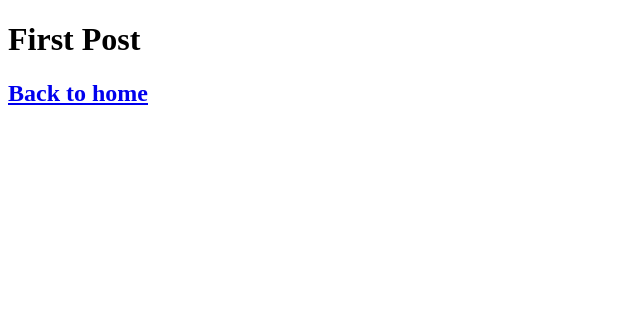
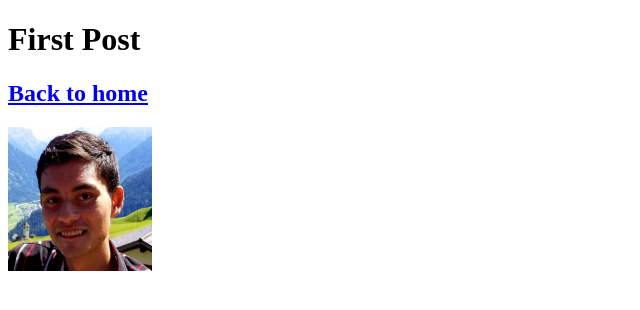
Before and after one commit to rj13371/nextjs-blog, a Next.js app: page /posts/first-post in a window 1280 px wide. Shown: the top 310 px of the page, without its empty margins (0-640 px from the left). Built offline with nearby package versions, Linux system fonts and the light colour scheme.

Commit message:
add imgs component

```diff
--- a/pages/posts/first-post.js
+++ b/pages/posts/first-post.js
@@ -1,4 +1,5 @@
 import Link from 'next/link'
+import Image from 'next/image'
 
 export default function FirstPost() {
     return (
@@ -9,6 +10,12 @@ export default function FirstPost() {
                     <a>Back to home</a>
                 </Link>
             </h2>
+            <Image
+                src="/images/profile.jpg" // Route of the image file
+                height={144} // Desired size with correct aspect ratio
+                width={144} // Desired size with correct aspect ratio
+                alt="Your Name"
+            />
         </>
     )
 }
```
Also changed, not shown: public/images/profile.jpg (added), public/vercel.svg (deleted).
